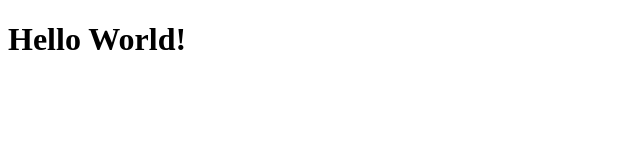
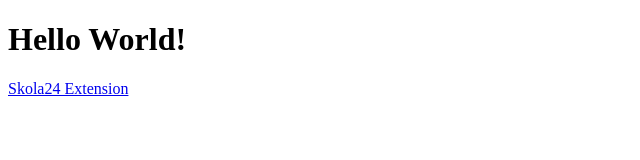
Before and after one commit to albarv340/albarv340.github.io, a plain HTML site: page index.html in a window 1280 px wide. Shown: the whole page, without its empty margins (0-640 px from the left). Drawn offline with Linux system fonts and the light colour scheme.

Commit message:
added download link to extension

```diff
--- a/index.html
+++ b/index.html
@@ -8,5 +8,8 @@
   </head>
   <body>
     <h1>Hello World!</h1>
+    <a href="https://github.com/albarv340/skola24Extension/archive/master.zip"
+      >Skola24 Extension</a
+    >
   </body>
 </html>
```
